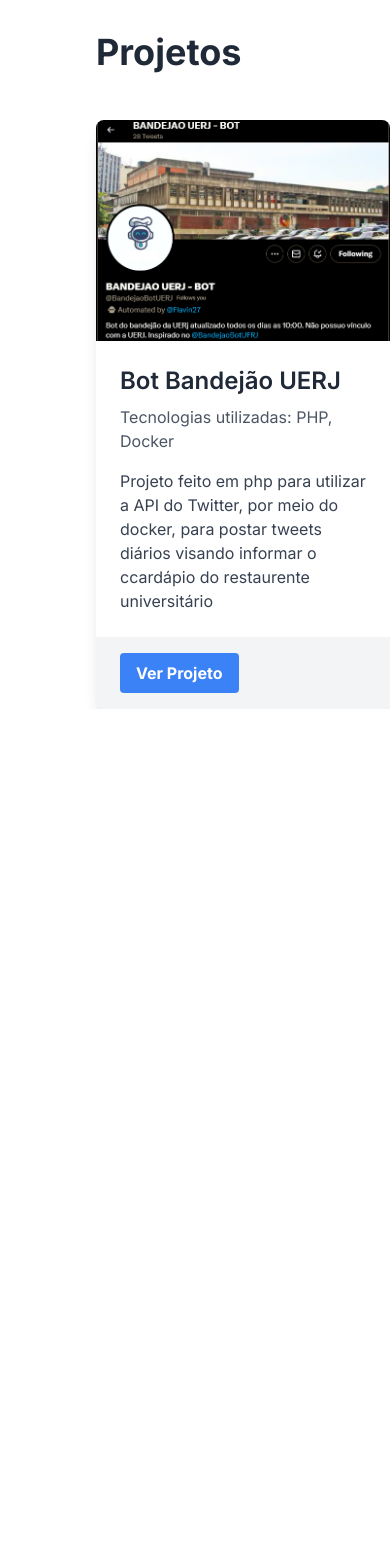
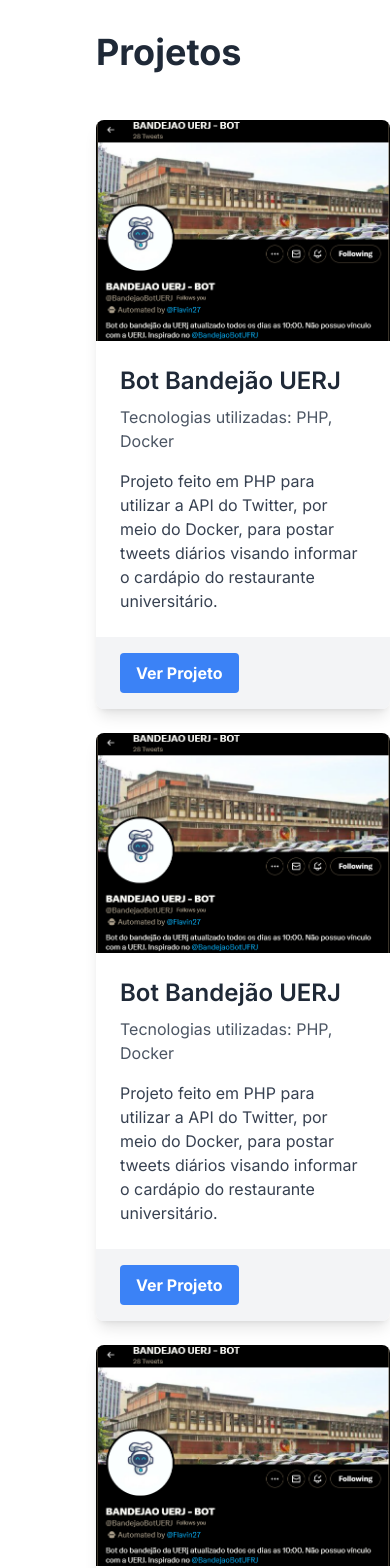
Before and after one commit to flavin27/portfolio, a Next.js app: page / in a window 390 px wide. Shown: the part 1320-2888 px from the top of the page. Before the commit the page ends 2029 px from the top, so only its background shows below. Built offline with nearby package versions, Linux system fonts and the light colour scheme.

Commit message:
feat: added responsive grid projects section

```diff
--- a/src/components/projetos/Projetos.tsx
+++ b/src/components/projetos/Projetos.tsx
@@ -32,17 +32,31 @@
             <h1 className='text-4xl font-bold text-gray-800'>
                 Projetos
             </h1>
-            <div className='pt-12'>
+            <div className='flex flex-wrap gap-6 pt-12'>
                 <ProjectCard
                 title="Bot Bandejão UERJ"
                 link="https://github.com/flavin27/bot-bandejao-uerj-v2"
                 technologies="PHP, Docker"
-                description="Projeto feito em php para utilizar a API do Twitter, por meio do docker, para postar tweets diários visando informar o ccardápio do restaurente universitário"
+                description="Projeto feito em PHP para utilizar a API do Twitter, por meio do Docker, para postar tweets diários visando informar o cardápio do restaurante universitário."
+                image="/chrome_pOk86xJWXP.png"
+                />
+                                <ProjectCard
+                title="Bot Bandejão UERJ"
+                link="https://github.com/flavin27/bot-bandejao-uerj-v2"
+                technologies="PHP, Docker"
+                description="Projeto feito em PHP para utilizar a API do Twitter, por meio do Docker, para postar tweets diários visando informar o cardápio do restaurante universitário."
+                image="/chrome_pOk86xJWXP.png"
+                />
+                                <ProjectCard
+                title="Bot Bandejão UERJ"
+                link="https://github.com/flavin27/bot-bandejao-uerj-v2"
+                technologies="PHP, Docker"
+                description="Projeto feito em PHP para utilizar a API do Twitter, por meio do Docker, para postar tweets diários visando informar o cardápio do restaurante universitário."
                 image="/chrome_pOk86xJWXP.png"
                 />
             </div>
-        </section>
-    );
-};
+            </section>
+        );
+    };
 
-export default Projetos;
+    export default Projetos;
```
